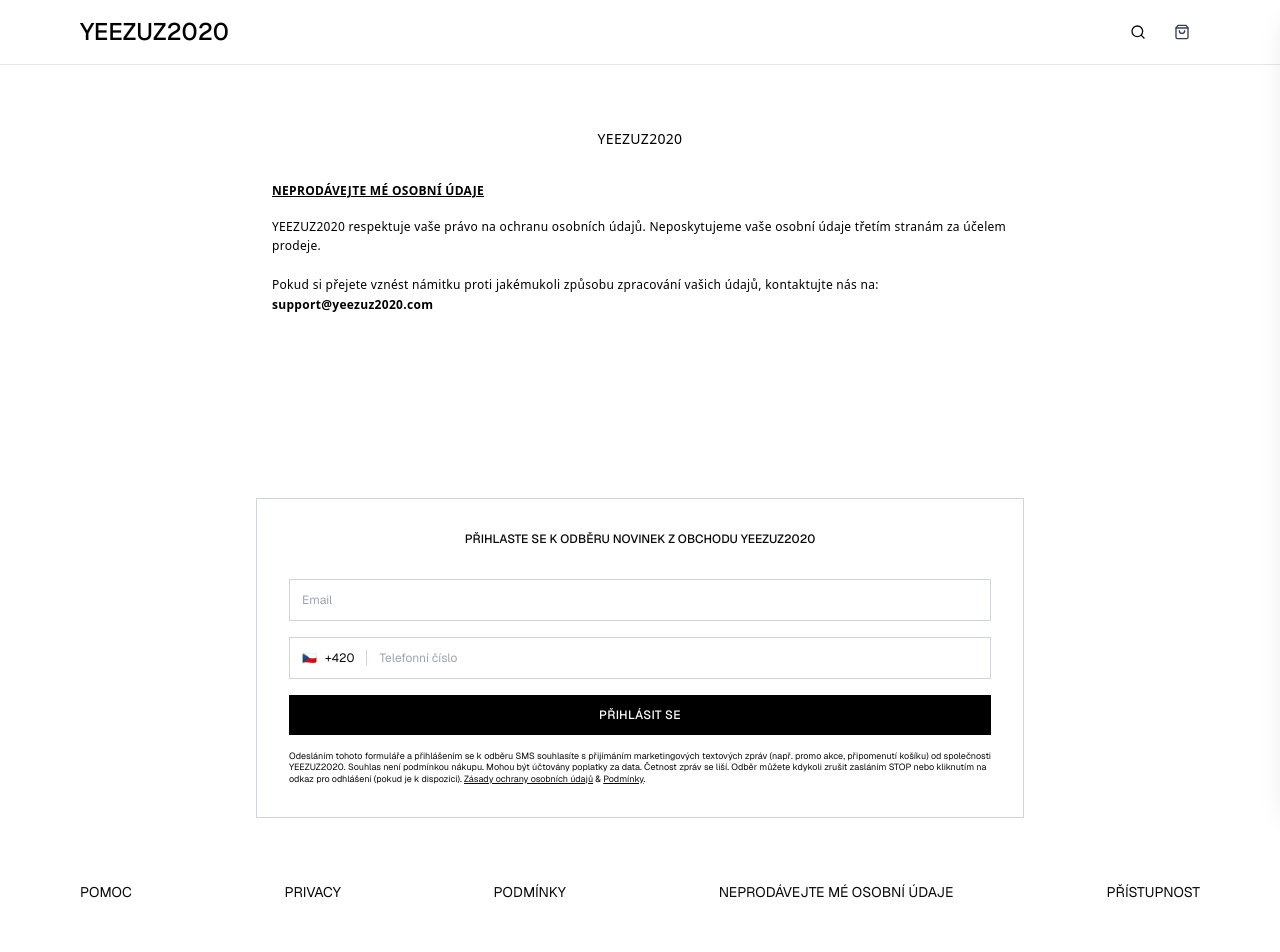
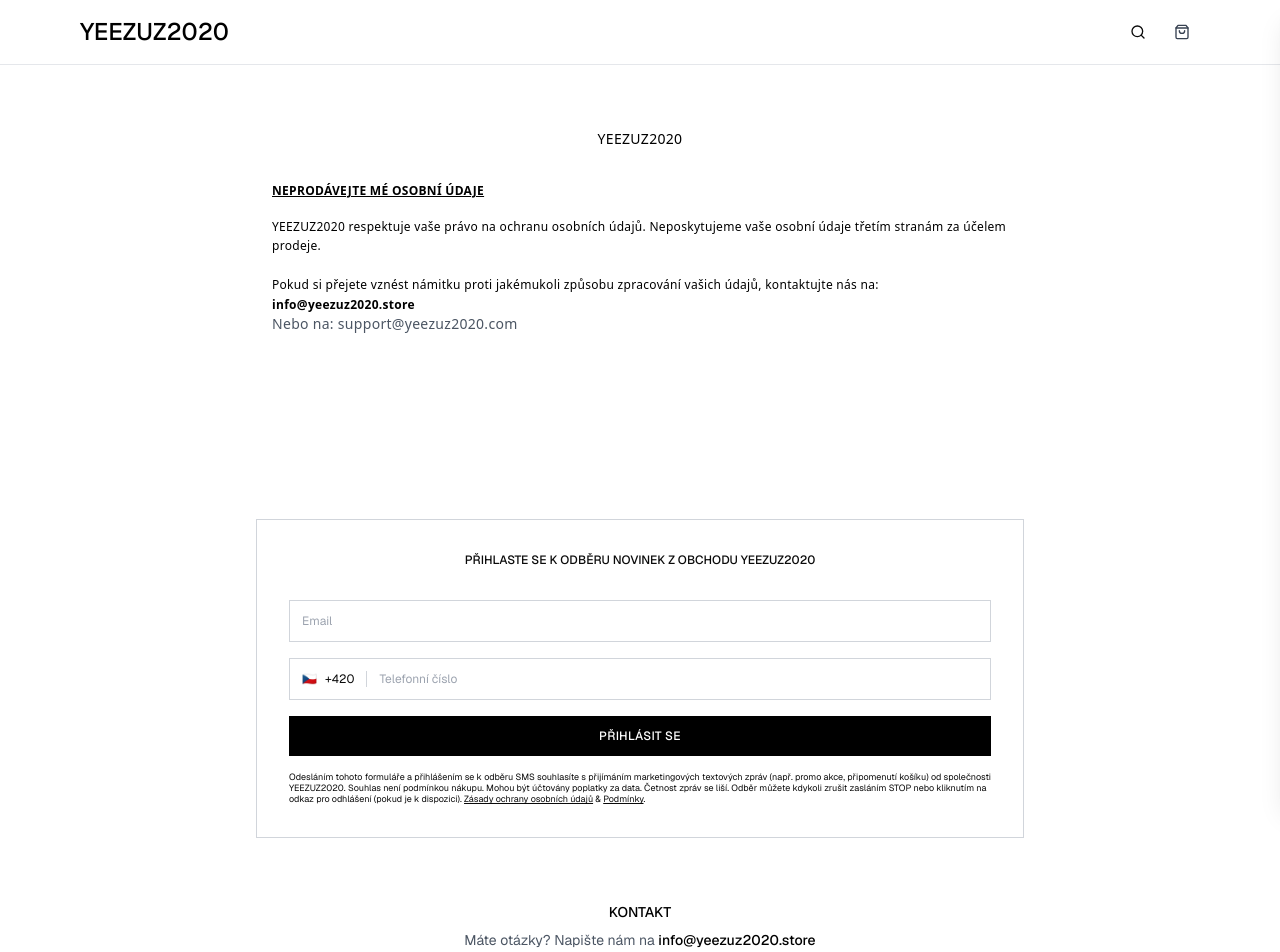
Before and after one commit to yung988/labute-store, a Next.js app: page /neprodavejte-me-osobni-udaje in a window 1280 px wide. Shown: the top 952 px of the page. Built offline with nearby package versions, Linux system fonts and the light colour scheme; no server answers.

Commit message:
Update contact information across multiple pages and footer

```diff
--- a/app/neprodavejte-me-osobni-udaje/page.tsx
+++ b/app/neprodavejte-me-osobni-udaje/page.tsx
@@ -13,7 +13,13 @@ export default function DoNotSellPage() {
           Pokud si přejete vznést námitku proti jakémukoli způsobu zpracování vašich údajů,
           kontaktujte nás na:
           <br />
-          <span className="font-semibold">support@yeezuz2020.com</span>
+          <span className="font-semibold">
+            <a href="mailto:info@yeezuz2020.store" className="hover:underline">
+              info@yeezuz2020.store
+            </a>
+          </span>
+          <br />
+          <span className="text-sm text-gray-600">Nebo na: support@yeezuz2020.com</span>
         </p>
       </section>
     </div>
--- a/app/page.tsx
+++ b/app/page.tsx
@@ -56,6 +56,18 @@ export default async function HomePage() {
       <div className="sticky" style={{ top: 'calc(var(--header-height) + 1rem)' }}>
         <ProductGrid products={orderedProducts} />
       </div>
+
+      {/* Contact section */}
+      <div className="mt-16 text-center">
+        <h2 className="text-lg font-medium text-black mb-4">MÁTE OTÁZKY?</h2>
+        <p className="text-sm text-gray-600 mb-2">
+          Kontaktujte nás na{' '}
+          <a href="mailto:info@yeezuz2020.store" className="text-black hover:underline font-medium">
+            info@yeezuz2020.store
+          </a>
+        </p>
+        <p className="text-xs text-gray-500">Odpovíme vám co nejdříve</p>
+      </div>
     </main>
   );
 }
--- a/app/podminky/page.tsx
+++ b/app/podminky/page.tsx
@@ -22,7 +22,10 @@ export default function TermsPage() {
             <br />
             Sídlo: Znojmo
             <br />
-            E-mail: info@yeezuz2020.store
+            E-mail:{' '}
+            <a href="mailto:info@yeezuz2020.store" className="hover:underline">
+              info@yeezuz2020.store
+            </a>
             <br />
             Web: www.yeezuz2020.store
           </p>
--- a/app/pomoc/page.tsx
+++ b/app/pomoc/page.tsx
@@ -16,7 +16,12 @@ export default function OrderPolicyPage() {
         <p className="mt-4 uppercase font-medium">
           Pro zákaznickou podporu zašlete číslo objednávky a dotaz na:
         </p>
-        <p className="mt-2 text-lg font-bold text-black">support@yeezuz2020.com</p>
+        <p className="mt-2 text-lg font-bold text-black">
+          <a href="mailto:info@yeezuz2020.store" className="hover:underline">
+            info@yeezuz2020.store
+          </a>
+        </p>
+        <p className="mt-1 text-sm text-gray-600">Nebo na: support@yeezuz2020.com</p>
       </section>
 
       <section className="mb-10">
--- a/app/pristupnost/page.tsx
+++ b/app/pristupnost/page.tsx
@@ -13,7 +13,13 @@ export default function AccessibilityPage() {
           Pokud narazíte na jakékoli bariéry nebo problémy s přístupností, kontaktujte nás prosím
           na:
           <br />
-          <span className="font-semibold">support@yeezuz2020.com</span>
+          <span className="font-semibold">
+            <a href="mailto:info@yeezuz2020.store" className="hover:underline">
+              info@yeezuz2020.store
+            </a>
+          </span>
+          <br />
+          <span className="text-sm text-gray-600">Nebo na: support@yeezuz2020.com</span>
         </p>
       </section>
     </div>
--- a/app/privacy/page.tsx
+++ b/app/privacy/page.tsx
@@ -51,7 +51,12 @@ export default function PrivacyPage() {
       <p className="mb-6">
         Máte právo na přístup ke svým osobním údajům, jejich opravu, výmaz nebo omezení zpracování.
         V případě jakýchkoli dotazů nás kontaktujte na e-mailu:
-        <span className="block font-semibold mt-1">support@yeezuz2020.com</span>
+        <span className="block font-semibold mt-1">
+          <a href="mailto:info@yeezuz2020.store" className="hover:underline">
+            info@yeezuz2020.store
+          </a>
+        </span>
+        <span className="block text-sm text-gray-600 mt-1">Nebo na: support@yeezuz2020.com</span>
       </p>
 
       <h2 className="font-bold underline mb-2">Změny zásad</h2>
--- a/app/track/[orderId]/page.tsx
+++ b/app/track/[orderId]/page.tsx
@@ -158,7 +158,12 @@ export default function TrackOrderPage() {
         </Card>
 
         <div className="text-center text-sm text-gray-500">
-          <p>Potřebujete pomoct? Kontaktujte nás na support@yeezuz2020.store</p>
+          <p>
+            Potřebujete pomoct? Kontaktujte nás na{' '}
+            <a href="mailto:info@yeezuz2020.store" className="hover:underline">
+              info@yeezuz2020.store
+            </a>
+          </p>
         </div>
       </div>
     </div>
--- a/components/Footer.tsx
+++ b/components/Footer.tsx
@@ -15,6 +15,20 @@ export default function Footer() {
         {/* Newsletter signup */}
         <div className="mb-16">
           <NewsletterSignup />
+        </div>
+
+        {/* Contact info */}
+        <div className="mb-8 text-center">
+          <h3 className="text-sm font-medium text-black mb-2">KONTAKT</h3>
+          <p className="text-sm text-gray-600">
+            Máte otázky? Napište nám na{' '}
+            <a
+              href="mailto:info@yeezuz2020.store"
+              className="text-black hover:underline font-medium"
+            >
+              info@yeezuz2020.store
+            </a>
+          </p>
         </div>
 
         {/* Footer links */}
```
